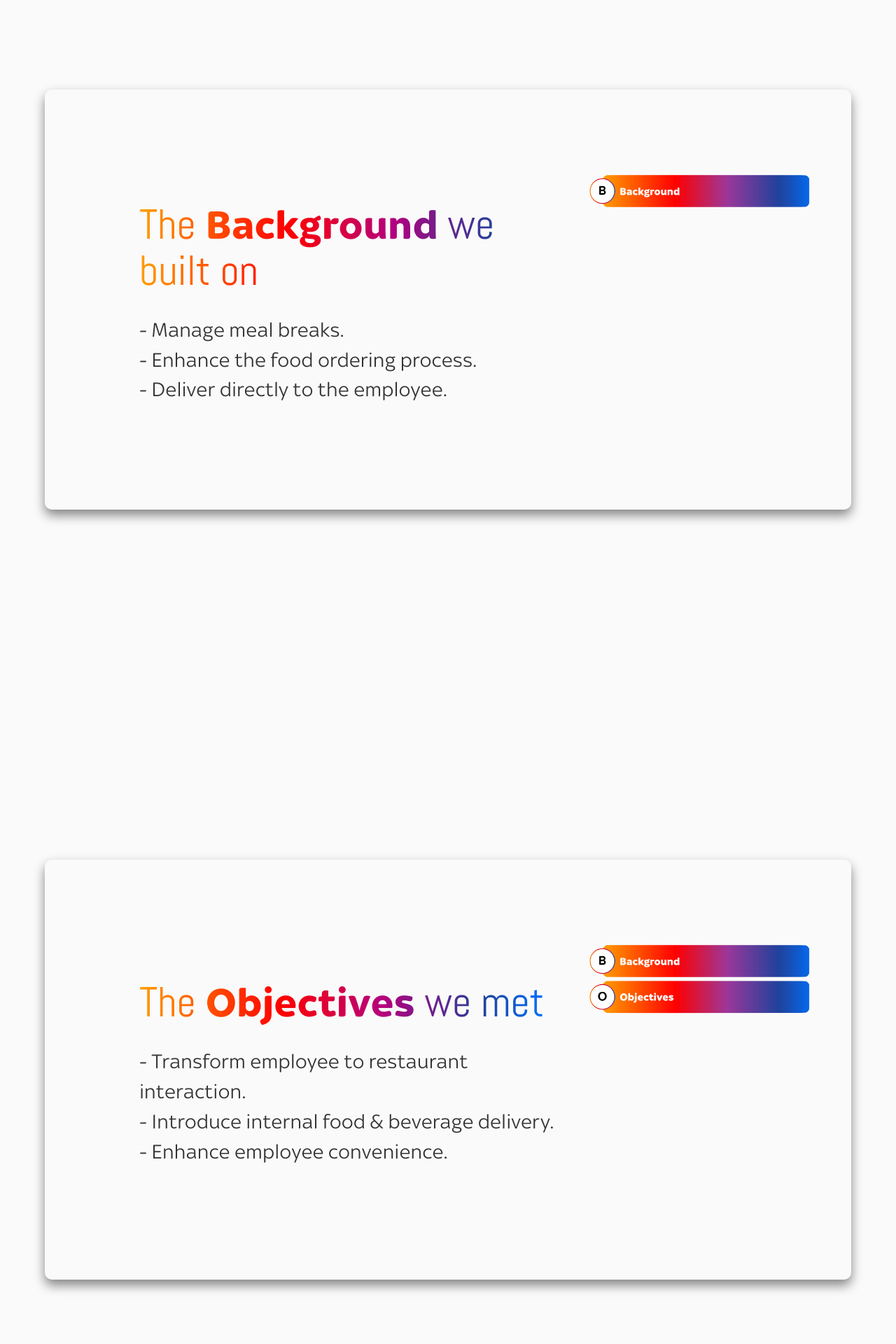
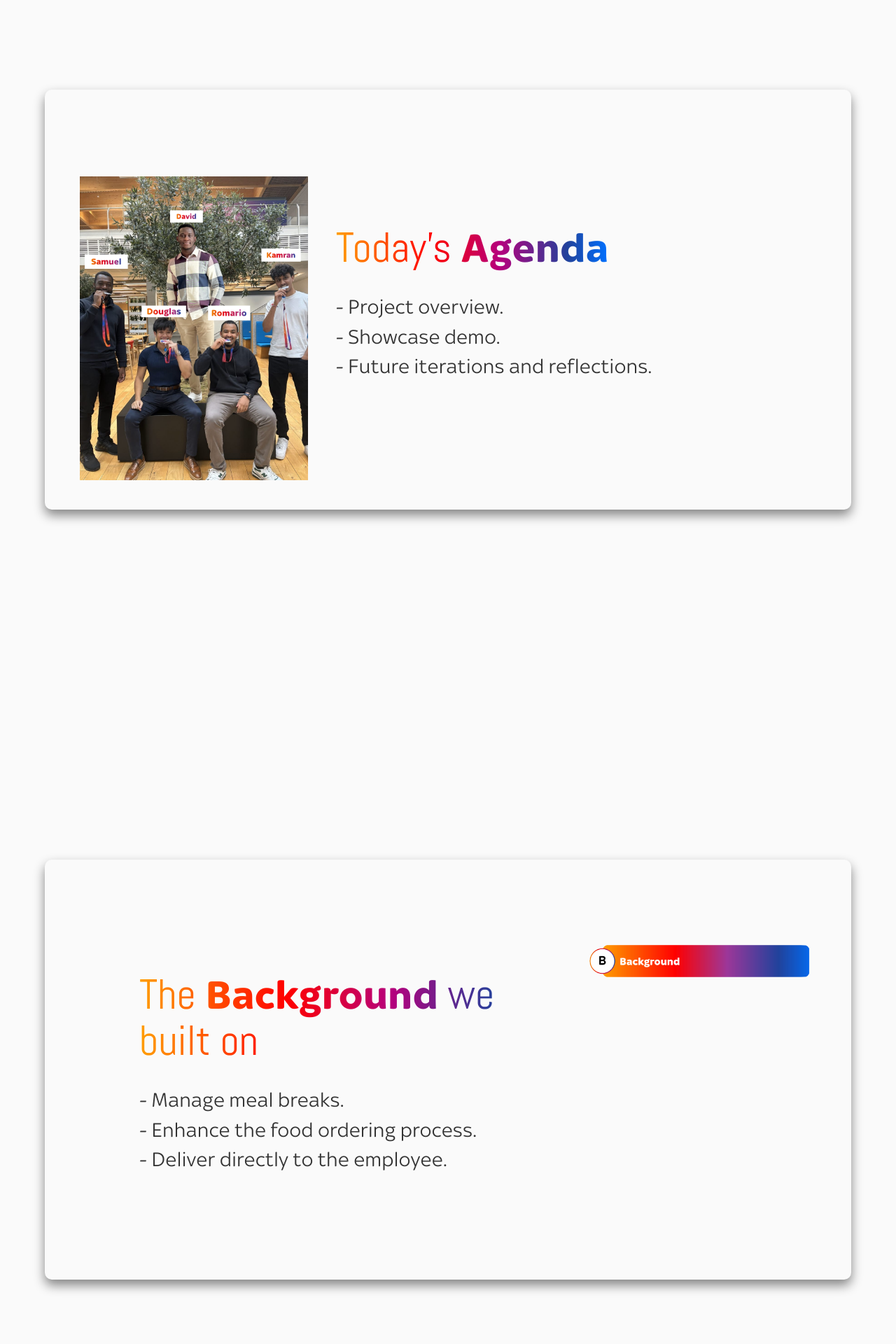
Before and after one commit to David-Abidoye/Sky-Munch, a Flask app: page /about in a window 1280 px wide; the page is wider, and only the part inside the window is pictured. Shown: the part 2206-4126 px from the top of that part at 70% size. Run offline with Flask 3, Linux system fonts and the light colour scheme; some libraries are stand-ins or nearby versions; some web fonts are replaced.

Commit message:
Add Agenda Page

```diff
--- a/application/templates/about.html
+++ b/application/templates/about.html
@@ -52,7 +52,7 @@ justify-content: center;">
     <div class="row" style="flex: 1; display: flex; align-items: center;">
         <!-- Image Container -->
         <div id="container3" class="col-sm-4">
-            <a href="#slide2"><img src="../static/images/Munch (Square).png" alt="Sky Munch Logo"></a>
+            <a href="#slideAgenda"><img src="../static/images/Munch (Square).png" alt="Sky Munch Logo"></a>
             <p style="text-align: right;
             font-family: Sky Text;
             font-weight: normal;
@@ -66,6 +66,34 @@ justify-content: center;">
             <h1 id="welcometext" class="text-left" style="font-size: 60px;">Want to know about <b>Sky Munch</b>?</h1>
             <br>
             <p style="font-size: 30px;">The all in one solution for our hungriest of colleagues!</p>
+        </div>
+    </div>
+</div>
+
+<!-- Agenda "Slide" Container -->
+<div class="slide" id="slideAgenda"
+style="margin: 5%;
+margin-bottom: 500px; /* Last 'slide' does not need this */
+padding-bottom: 10%;
+border-radius: 10px;
+box-shadow: 0 8px 16px rgba(0, 0, 0, 0.473);
+padding: 50px;
+min-height: 75vh;
+display: flex;
+flex-direction: column;
+justify-content: center;">
+    <div class="row" style="flex: 1; display: flex; align-items: center;">
+        <!-- Image Container -->
+        <div id="container3" class="col-sm-4">
+            <a href="#slide2"><img src="../static/images/Team.png" alt="Sky Munch Logo" style="height: 120%;"></a>
+        </div>
+        <!-- Text Container -->
+        <div id="container1" class="col-sm-8">
+            <h1 id="welcometext" class="text-left" style="font-size: 60px;">Today's <b>Agenda</b></h1>
+            <br>
+            <p style="font-size: 30px;">- Project overview.<br>
+                - Showcase demo.<br>
+                - Future iterations and reflections.</p>
         </div>
     </div>
 </div>
```
Also changed, not shown: application/static/images/Team.png (added).
